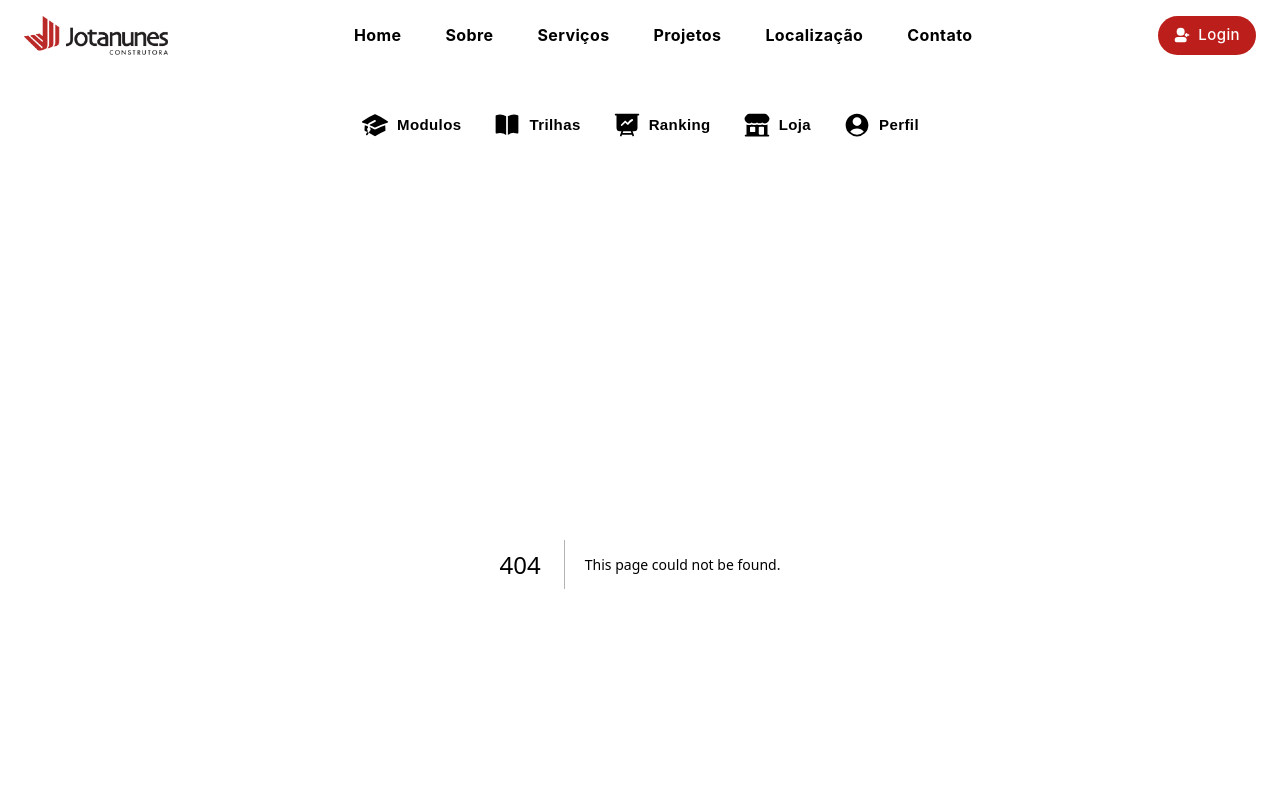
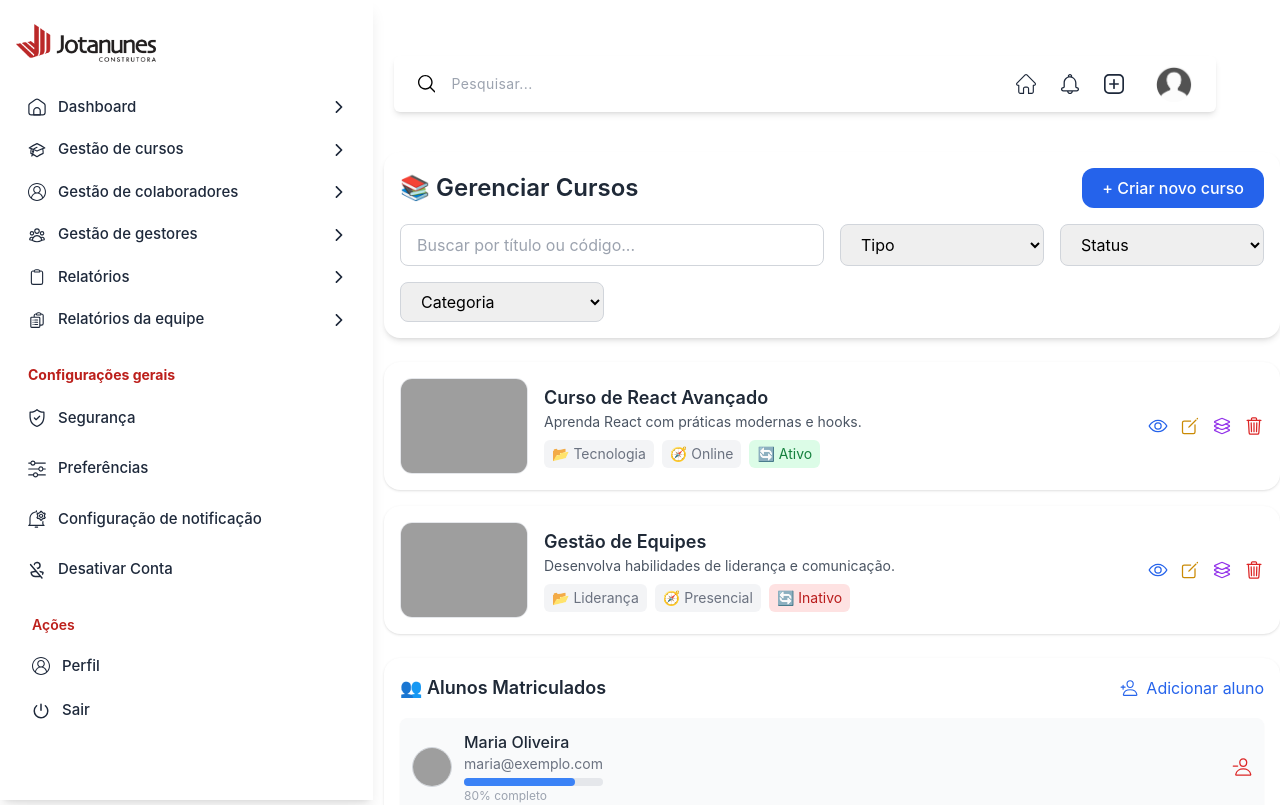
Before and after one commit to Squad-15/front_end, a Next.js app: page /manage-courses in a window 1280 px wide. Before the commit this address had no page. Shown: the top 805 px of the page. Built offline with nearby package versions, Linux system fonts and the light colour scheme; grey boxes are pictures that could not be loaded.

Commit message:
enviando novas configurações

```diff
--- /dev/null
+++ b/src/app/components/CourseHeader/index.tsx
@@ -0,0 +1,70 @@
+"use client";
+import { useState } from "react";
+
+export const CourseHeader = () => {
+  const [search, setSearch] = useState("");
+  const [type, setType] = useState("");
+  const [status, setStatus] = useState("");
+  const [category, setCategory] = useState("");
+
+  return (
+    <div className="p-4 bg-white shadow-md rounded-2xl mb-6 md:ml-96">
+      {/* Título e botão */}
+      <div className="flex flex-col md:flex-row md:items-center md:justify-between mb-4 gap-4">
+        <h2 className="text-2xl font-semibold text-gray-800">📚 Gerenciar Cursos</h2>
+        <button className="bg-blue-600 hover:bg-blue-700 text-white px-5 py-2 rounded-xl font-medium transition">
+          + Criar novo curso
+        </button>
+      </div>
+
+      {/* Filtros e busca */}
+      <div className="grid grid-cols-1 md:grid-cols-4 gap-4">
+        {/* Campo de busca */}
+        <input
+          type="text"
+          placeholder="Buscar por título ou código..."
+          value={search}
+          onChange={(e) => setSearch(e.target.value)}
+          className="col-span-1 md:col-span-2 px-4 py-2 border border-gray-300 rounded-lg focus:outline-none focus:ring-2 focus:ring-blue-500"
+        />
+
+        {/* Tipo */}
+        <select
+          value={type}
+          onChange={(e) => setType(e.target.value)}
+          className="px-4 py-2 border border-gray-300 rounded-lg focus:outline-none focus:ring-2 focus:ring-blue-500"
+        >
+          <option value="">Tipo</option>
+          <option value="online">Online</option>
+          <option value="presencial">Presencial</option>
+          <option value="hibrido">Híbrido</option>
+        </select>
+
+        {/* Status */}
+        <select
+          value={status}
+          onChange={(e) => setStatus(e.target.value)}
+          className="px-4 py-2 border border-gray-300 rounded-lg focus:outline-none focus:ring-2 focus:ring-blue-500"
+        >
+          <option value="">Status</option>
+          <option value="ativo">Ativo</option>
+          <option value="inativo">Inativo</option>
+          <option value="andamento">Em andamento</option>
+        </select>
+
+        {/* Categoria */}
+        <select
+          value={category}
+          onChange={(e) => setCategory(e.target.value)}
+          className="px-4 py-2 border border-gray-300 rounded-lg focus:outline-none focus:ring-2 focus:ring-blue-500"
+        >
+          <option value="">Categoria</option>
+          <option value="tecnologia">Tecnologia</option>
+          <option value="lideranca">Liderança</option>
+          <option value="vendas">Vendas</option>
+          <option value="outros">Outros</option>
+        </select>
+      </div>
+    </div>
+  );
+};
--- /dev/null
+++ b/src/app/components/CourseList/index.tsx
@@ -0,0 +1,72 @@
+import { IoEyeOutline, IoCreateOutline, IoTrashOutline, IoLayersOutline } from "react-icons/io5";
+
+interface Course {
+  id: number;
+  titulo: string;
+  categoria: string;
+  tipo: "Online" | "Presencial" | "Híbrido";
+  descricao: string;
+  status: "Ativo" | "Inativo";
+  url_photo?: string;
+}
+
+interface CourseListProps {
+  cursos: Course[];
+}
+
+export const CourseList = ({ cursos }: CourseListProps) => {
+  return (
+    <div className="grid grid-cols-1 gap-4 md:ml-96">
+      {cursos.map((curso) => (
+        <div
+          key={curso.id}
+          className="bg-white p-4 rounded-2xl shadow hover:shadow-md transition"
+        >
+          <div className="flex flex-col md:flex-row md:items-center gap-4">
+            {/* Imagem */}
+            <img
+              src={curso.url_photo || "/placeholder-curso.jpg"}
+              alt={curso.titulo}
+              className="w-full md:w-32 h-24 object-cover rounded-xl border border-gray-200"
+            />
+
+            {/* Informações do curso */}
+            <div className="flex-1">
+              <h3 className="text-lg font-semibold text-gray-800">{curso.titulo}</h3>
+              <p className="text-sm text-gray-600 line-clamp-2">{curso.descricao}</p>
+              <div className="mt-2 flex flex-wrap gap-2 text-sm text-gray-500">
+                <span className="px-2 py-1 bg-gray-100 rounded-md">📂 {curso.categoria}</span>
+                <span className="px-2 py-1 bg-gray-100 rounded-md">🧭 {curso.tipo}</span>
+                <span
+                  className={`px-2 py-1 rounded-md ${
+                    curso.status === "Ativo"
+                      ? "bg-green-100 text-green-700"
+                      : "bg-red-100 text-red-700"
+                  }`}
+                >
+                  🔄 {curso.status}
+                </span>
+              </div>
+            </div>
+
+            {/* Ações rápidas */}
+            <div className="flex gap-3 justify-start md:justify-end items-center mt-2 md:mt-0">
+              <button title="Visualizar" className="text-blue-600 hover:text-blue-800">
+                <IoEyeOutline size={20} />
+              </button>
+              <button title="Editar" className="text-yellow-600 hover:text-yellow-800">
+                <IoCreateOutline size={20} />
+              </button>
+              <button title="Gerenciar Módulos" className="text-purple-600 hover:text-purple-800">
+                <IoLayersOutline size={20} />
+              </button>
+              <button title="Excluir" className="text-red-600 hover:text-red-800">
+                <IoTrashOutline size={20} />
+              </button>
+            </div>
+          </div>
+        </div>
+      ))}
+    </div>
+  );
+};
--- /dev/null
+++ b/src/app/components/CourseUsers/index.tsx
@@ -0,0 +1,76 @@
+import { IoPersonRemoveOutline, IoPersonAddOutline } from "react-icons/io5";
+
+interface User {
+  id: number;
+  nome: string;
+  email: string;
+  progresso: number; // de 0 a 100
+  avatar?: string;
+}
+
+interface CourseUsersProps {
+  usuarios: User[];
+  onRemoverUsuario: (id: number) => void;
+  onAdicionarUsuario: () => void;
+}
+
+export const CourseUsers = ({
+  usuarios,
+  onRemoverUsuario,
+  onAdicionarUsuario,
+}: CourseUsersProps) => {
+  return (
+    <div className="bg-white p-4 rounded-2xl shadow mt-6 md:ml-96">
+      <div className="flex items-center justify-between mb-4">
+        <h3 className="text-lg font-semibold text-gray-800">👥 Alunos Matriculados</h3>
+        <button
+          onClick={onAdicionarUsuario}
+          className="flex items-center gap-2 text-blue-600 hover:text-blue-800"
+        >
+          <IoPersonAddOutline size={18} />
+          <span>Adicionar aluno</span>
+        </button>
+      </div>
+
+      {usuarios.length === 0 ? (
+        <p className="text-gray-500">Nenhum aluno matriculado ainda.</p>
+      ) : (
+        <div className="space-y-4">
+          {usuarios.map((user) => (
+            <div
+              key={user.id}
+              className="flex items-center justify-between bg-gray-50 p-3 rounded-lg shadow-sm hover:shadow"
+            >
+              <div className="flex items-center gap-3">
+                <img
+                  src={user.avatar || "https://www.abbviecomvoce.com.br/resource/1569573722000/assets_patient_skyrizi_new/img/avatar.png"}
+                  alt={user.nome}
+                  className="w-10 h-10 rounded-full object-cover border border-gray-300"
+                />
+                <div>
+                  <p className="font-medium text-gray-800">{user.nome}</p>
+                  <p className="text-sm text-gray-500">{user.email}</p>
+                  <div className="w-full bg-gray-200 rounded-full h-2 mt-1">
+                    <div
+                      className="bg-blue-500 h-2 rounded-full"
+                      style={{ width: `${user.progresso}%` }}
+                    ></div>
+                  </div>
+                  <p className="text-xs text-gray-400 mt-0.5">{user.progresso}% completo</p>
+                </div>
+              </div>
+
+              <button
+                onClick={() => onRemoverUsuario(user.id)}
+                className="text-red-600 hover:text-red-800"
+                title="Remover aluno"
+              >
+                <IoPersonRemoveOutline size={20} />
+              </button>
+            </div>
+          ))}
+        </div>
+      )}
+    </div>
+  );
+};
--- a/src/app/components/LinksSideBar/ManageCoursesLink.tsx
+++ b/src/app/components/LinksSideBar/ManageCoursesLink.tsx
@@ -30,7 +30,7 @@ const ManageCourses = ({ isCursosOpen, setIsCursosOpen }: ManageCoursesProps) =>
 
       <ul className={`sub menu overflow-hidden transition-[max-height] duration-500 ease-in-out ml-8 ${isCursosOpen ? "max-h-[500px]" : "max-h-0"}`}>
         <li>
-          <a href="#" className="text-slate-800 text-[15px] font-medium block cursor-pointer hover:bg-gray-100 rounded-md px-3 py-2 transition-all duration-300">
+          <a href="/manage-courses" className="text-slate-800 text-[15px] font-medium block cursor-pointer hover:bg-gray-100 rounded-md px-3 py-2 transition-all duration-300">
             <span>Gerenciar cursos</span>
           </a>
         </li>
--- a/src/app/layout.tsx
+++ b/src/app/layout.tsx
@@ -14,17 +14,13 @@ export default function RootLayout({
   const pathname = usePathname();
 
   // Rotas que não devem mostrar o Header
-  const noHeaderRoutes = ["/login", "/register", "/modulo", "/video", "/path", "/ranking", "/dashboard", "/general", "/shop", "/profile"];
+  const noHeaderRoutes = ["/login", "/register", "/modulo", "/video", "/path", "/ranking", "/dashboard", "/general", "/manage-courses", "/shop", "/profile"];
 
   // Rotas que não devem mostrar o HeaderScreenModulo
-  const noHeaderScreenModuloRoutes = ["/dashboard", "/general", "/video", "/", "/login", "/register", "/service", "/projects", "/location", "/contact", "/about"];
-
-  // const noHeaderSteppersRoutes = ["/video", "/path", "/login", "/register", "/", "/dashboard", "/ranking" , "/general", "/shop", "/profile", "/service", "/location", "/projects", "/contact"];
+  const noHeaderScreenModuloRoutes = ["/dashboard", "/general", "/manage-courses", "/video", "/", "/login", "/register", "/service", "/projects", "/location", "/contact", "/about"];
 
   const showHeader = !noHeaderRoutes.includes(pathname);
   const showHeaderScreenModulo = !noHeaderScreenModuloRoutes.includes(pathname);
-  // const showHeaderScreenStep = !noHeaderSteppersRoutes.includes(pathname);
-
 
   return (
     <html lang="en">
--- /dev/null
+++ b/src/app/manage-courses/layout.tsx
@@ -0,0 +1,14 @@
+import SideBar from "../components/SideBar";
+
+export default function RootLayout({
+  children,
+}: Readonly<{
+  children: React.ReactNode;
+}>) {
+  return (
+    <div>
+      <SideBar/>
+      {children}
+    </div>
+  );
+}
--- /dev/null
+++ b/src/app/manage-courses/page.tsx
@@ -0,0 +1,55 @@
+"use client";
+import { CourseHeader } from "../components/CourseHeader";
+import { CourseList } from "../components/CourseList";
+import { CourseUsers } from "../components/CourseUsers";
+
+const cursosExemplo = [
+  {
+    id: 1,
+    titulo: "Curso de React Avançado",
+    categoria: "Tecnologia",
+    tipo: "Online",
+    descricao: "Aprenda React com práticas modernas e hooks.",
+    status: "Ativo",
+    url_photo: "https://img.youtube.com/vi/hdI2bqOjy3c/hqdefault.jpg"
+  },
+  {
+    id: 2,
+    titulo: "Gestão de Equipes",
+    categoria: "Liderança",
+    tipo: "Presencial",
+    descricao: "Desenvolva habilidades de liderança e comunicação.",
+    status: "Inativo",
+    url_photo: ""
+  }
+];
+
+const alunos = [
+  {
+    id: 1,
+    nome: "Maria Oliveira",
+    email: "maria@exemplo.com",
+    progresso: 80,
+    avatar: "",
+  },
+  {
+    id: 2,
+    nome: "Carlos Souza",
+    email: "carlos@exemplo.com",
+    progresso: 45,
+  },
+];
+
+export default function ManageCourses() {
+    return(
+        <div>
+            <CourseHeader />
+            <CourseList cursos={cursosExemplo} />
+            <CourseUsers
+                usuarios={alunos}
+                onRemoverUsuario={(id) => console.log("Remover aluno", id)}
+                onAdicionarUsuario={() => console.log("Adicionar novo aluno")}
+            />
+        </div>
+    );
+}
```
